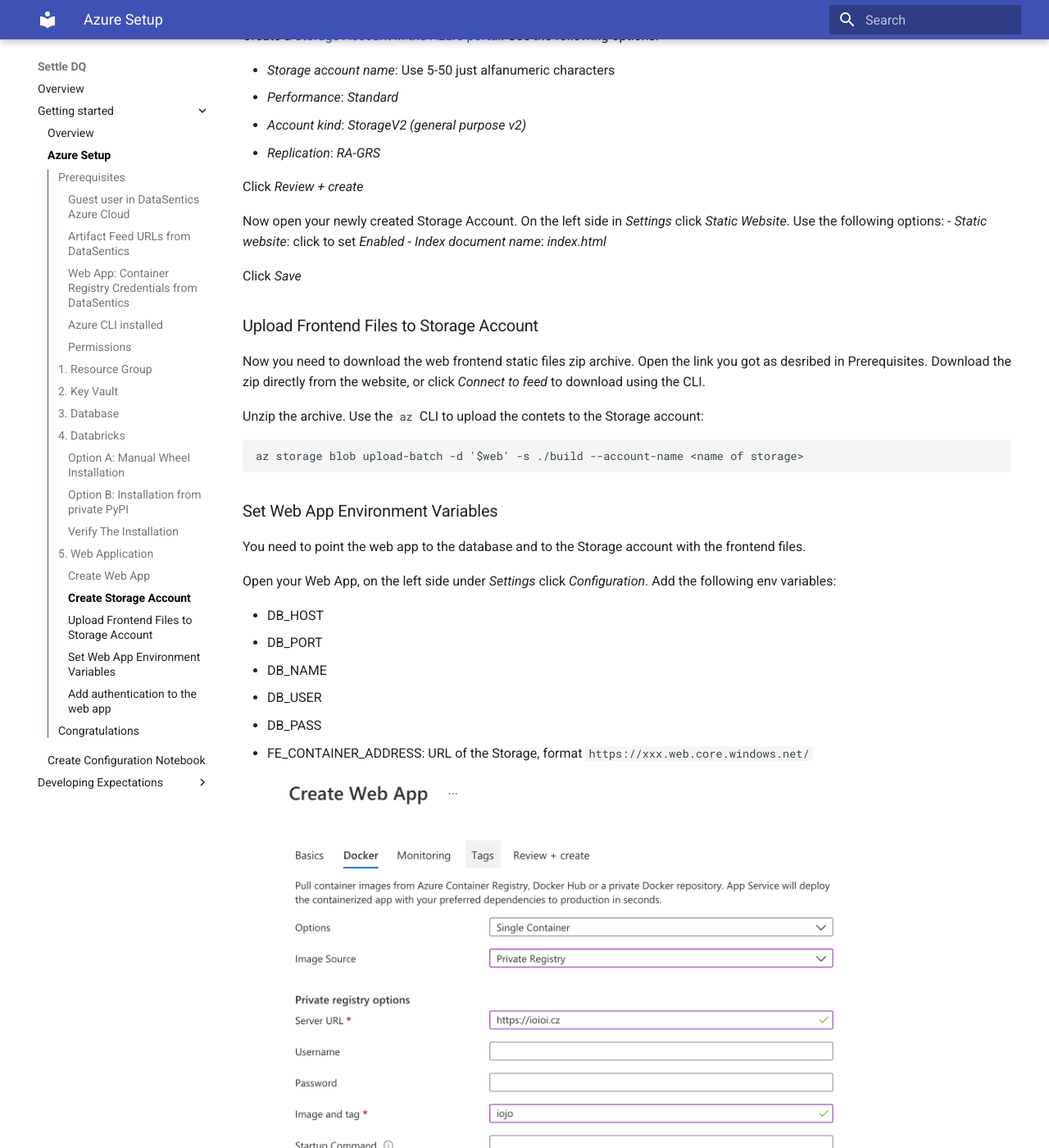
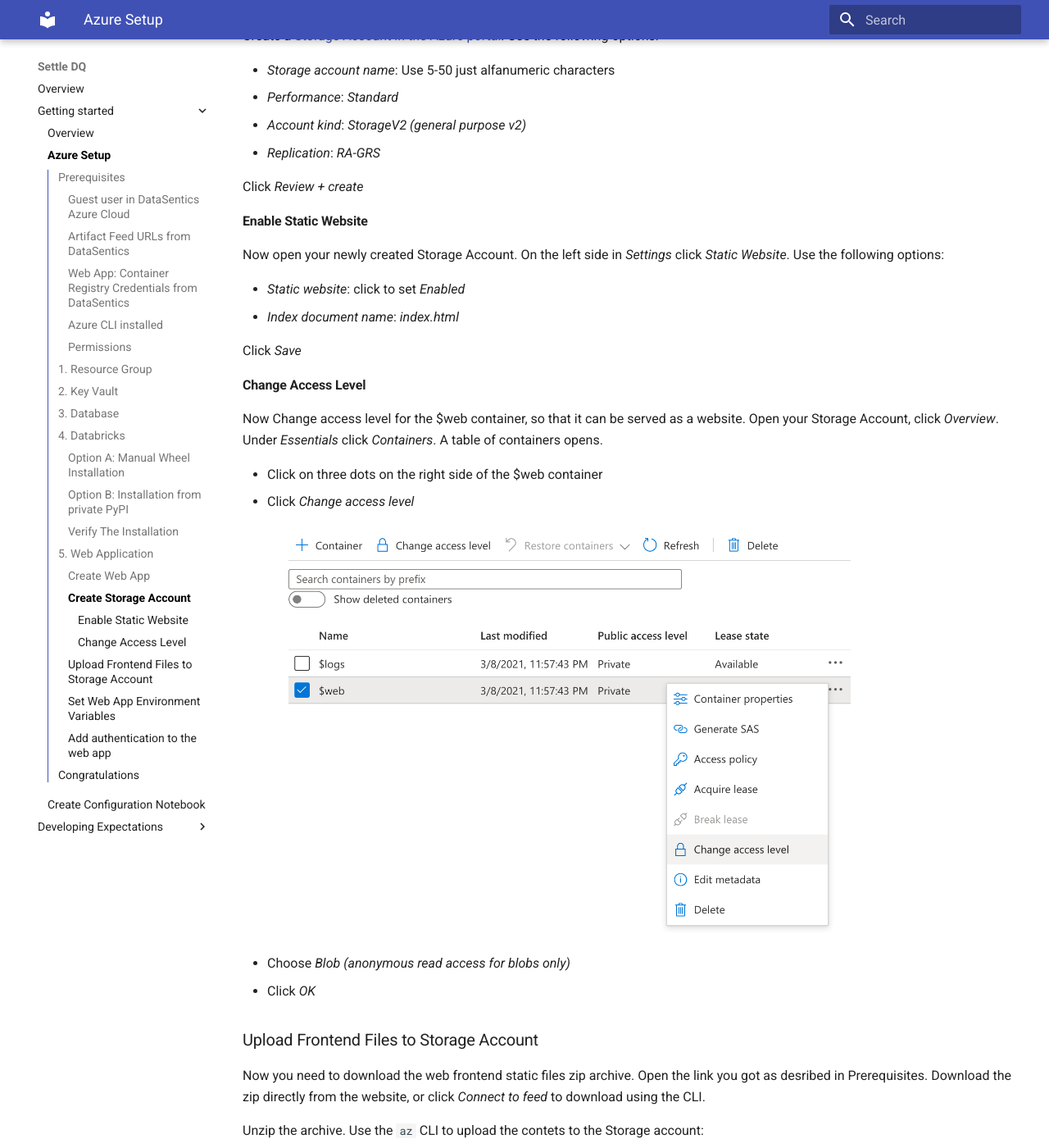
Before and after one commit to daipe-ai/platform-docs, an MkDocs documentation site: the page built from docs/settle-dq/getting-started/azure-setup.md, in a window 1280 px wide and 1400 px high, scrolled down 8560 px. Shown: the whole window at 82% size. Built offline with MkDocs 1.6.1 and Material for MkDocs 9.7.7, drawn with Linux system fonts in a browser that asks for light colours.

Commit message:
Settle DQ - setup - change access level for storage

```diff
--- a/docs/settle-dq/getting-started/azure-setup.md
+++ b/docs/settle-dq/getting-started/azure-setup.md
@@ -202,11 +202,24 @@
 
 Click *Review + create*
 
+#### Enable Static Website
 Now open your newly created Storage Account. On the left side in *Settings* click *Static Website*. Use the following options:
+
 - *Static website*: click to set *Enabled*
 - *Index document name*: *index.html*
 
 Click *Save*
+
+#### Change Access Level
+Now Change access level for the $web container, so that it can be served as a website. Open your Storage Account, click *Overview*. Under *Essentials* click *Containers*. A table of containers opens.
+
+- Click on three dots on the right side of the $web container
+- Click *Change access level*
+
+![](../images/access-level.png){: style="width: 750px; padding-left: 5%"}
+
+- Choose *Blob (anonymous read access for blobs only)*
+- Click *OK*
 
 
 ### Upload Frontend Files to Storage Account
```
Also changed, not shown: docs/settle-dq/images/access-level.png (added).
